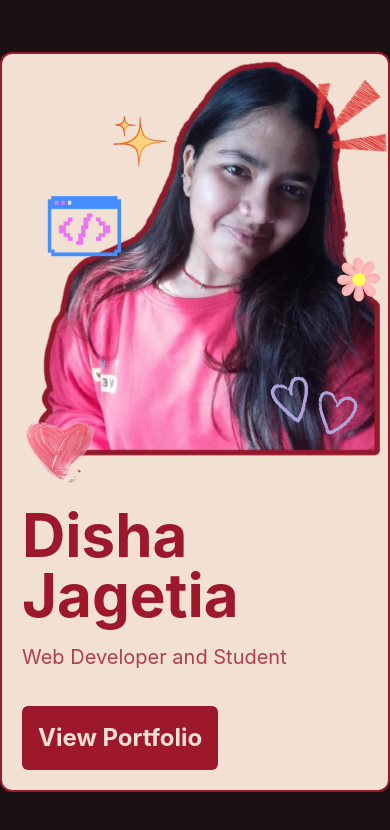
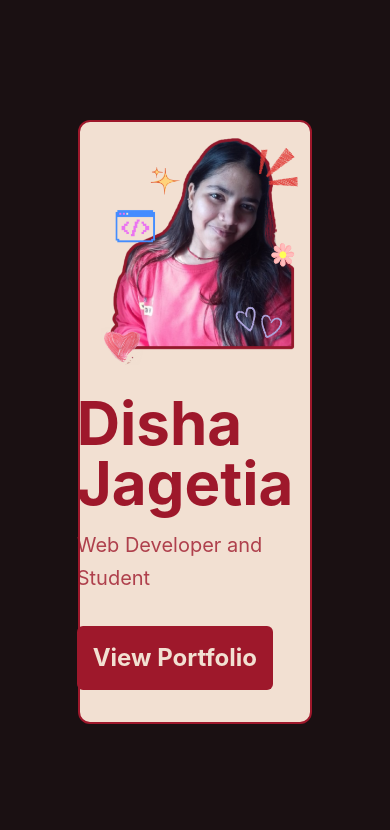
Before and after one commit to dish982/portfolio-disha, a React (Vite) app: page / in a window 390 px wide. Shown: the top 830 px of the page. Built offline with nearby package versions, Linux system fonts and the light colour scheme.

Commit message:
Fixed Landing page issue - Mobile responsiveness

```diff
--- a/src/LandingPage.jsx
+++ b/src/LandingPage.jsx
@@ -3,7 +3,7 @@ import profileImg from './assets/disha_img_lightbg.png';
 function LandingPage({ onEnter }) {
   return (
     <section className="h-screen w-full bg-[#1a1012] flex items-center justify-center">
-      <div className="flex flex-col md:flex-row md:w-1/2 items-center gap max-w-5xl bg-oat-milk rounded-xl border-2">
+      <div className="flex flex-col md:flex-row items-center gap-2 md:gap-8 max-w-[60%] md:max-w-5xl bg-oat-milk rounded-xl border-2 p-3 md:p-0">
 
         {/* Left: Image */}
         <div>
```
